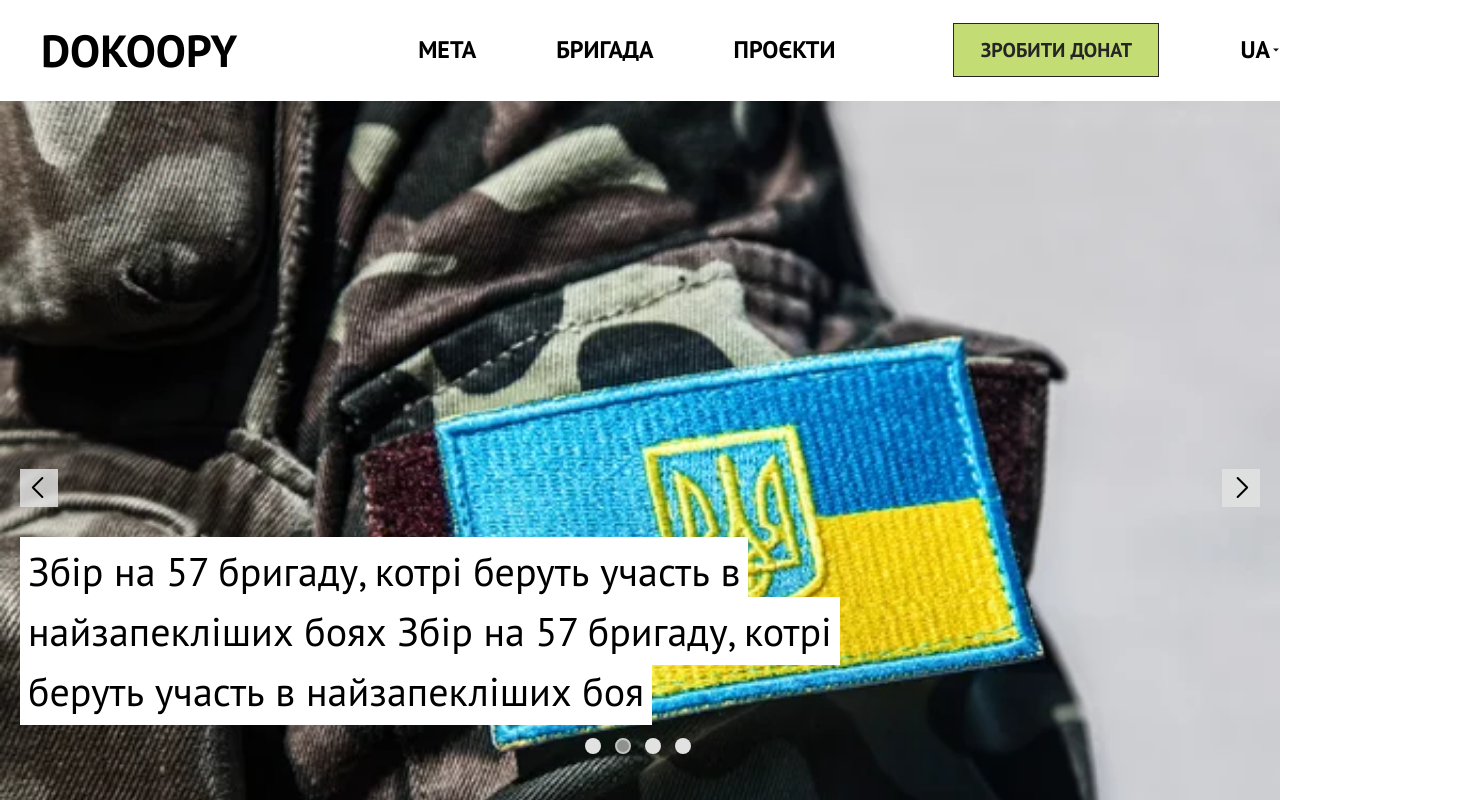
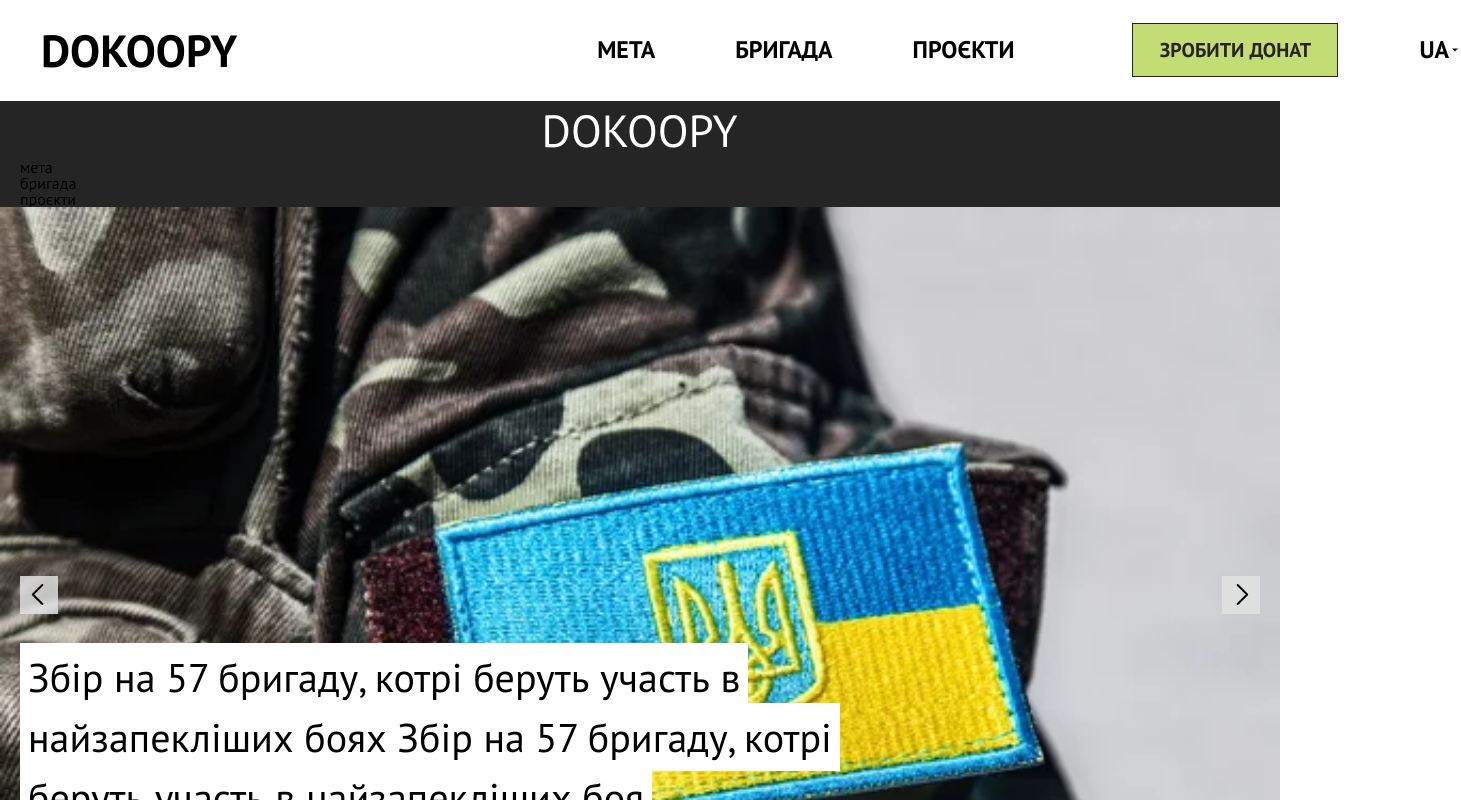
Before and after one commit to baza-trainee/dokoopy-frontend, a React (Vite) app: page / in a window 1280 px wide. Shown: the top 800 px of the page, 1461 px wide, since content can reach past the window. Built offline with nearby package versions, Linux system fonts and the light colour scheme.

Commit message:
add portal, add some styles to header
add portal to index.html

```diff
--- a/index.html
+++ b/index.html
@@ -10,10 +10,11 @@
          rel="stylesheet"
       />
       <meta name="viewport" content="width=device-width, initial-scale=1.0" />
-      <title>Vite + React</title>
+      <title>57 Бригада</title>
    </head>
    <body>
       <div id="root"></div>
+      <div id="app-modal"></div>
       <script type="module" src="/src/main.jsx"></script>
    </body>
 </html>
--- /dev/null
+++ b/src/assets/burger-menu.jsx
@@ -0,0 +1,16 @@
+export const BurgerMenu = () => {
+   return (
+      <svg
+         width="32"
+         height="32"
+         viewBox="0 0 32 32"
+         fill="none"
+         xmlns="http://www.w3.org/2000/svg"
+      >
+         <path
+            d="M2.6665 8.00008C2.6665 7.64646 2.80698 7.30732 3.05703 7.05727C3.30708 6.80722 3.64622 6.66675 3.99984 6.66675H27.9998C28.3535 6.66675 28.6926 6.80722 28.9426 7.05727C29.1927 7.30732 29.3332 7.64646 29.3332 8.00008C29.3332 8.3537 29.1927 8.69284 28.9426 8.94289C28.6926 9.19294 28.3535 9.33341 27.9998 9.33341H3.99984C3.64622 9.33341 3.30708 9.19294 3.05703 8.94289C2.80698 8.69284 2.6665 8.3537 2.6665 8.00008ZM2.6665 16.0427C2.6665 15.6891 2.80698 15.35 3.05703 15.0999C3.30708 14.8499 3.64622 14.7094 3.99984 14.7094H27.9998C28.3535 14.7094 28.6926 14.8499 28.9426 15.0999C29.1927 15.35 29.3332 15.6891 29.3332 16.0427C29.3332 16.3964 29.1927 16.7355 28.9426 16.9856C28.6926 17.2356 28.3535 17.3761 27.9998 17.3761H3.99984C3.64622 17.3761 3.30708 17.2356 3.05703 16.9856C2.80698 16.7355 2.6665 16.3964 2.6665 16.0427ZM3.99984 22.7521C3.64622 22.7521 3.30708 22.8926 3.05703 23.1426C2.80698 23.3927 2.6665 23.7318 2.6665 24.0854C2.6665 24.439 2.80698 24.7782 3.05703 25.0282C3.30708 25.2783 3.64622 25.4187 3.99984 25.4187H27.9998C28.3535 25.4187 28.6926 25.2783 28.9426 25.0282C29.1927 24.7782 29.3332 24.439 29.3332 24.0854C29.3332 23.7318 29.1927 23.3927 28.9426 23.1426C28.6926 22.8926 28.3535 22.7521 27.9998 22.7521H3.99984Z"
+            fill="#212121"
+         />
+      </svg>
+   );
+};
--- a/src/components/Header.jsx
+++ b/src/components/Header.jsx
@@ -1,6 +1,8 @@
 import { Link } from "react-router-dom";
 import { DonateButton } from "./DonateButton";
+
 import { Chevron } from "../assets/chevron-down.jsx";
+import { BurgerMenu } from "../assets/burger-menu.jsx";
 
 export const Header = () => {
    return (
@@ -23,6 +25,25 @@ export const Header = () => {
                <p className="language-selector">
                   UA <Chevron />
                </p>
+               <div className="burger-menu">
+                  <BurgerMenu />
+               </div>
+            </div>
+         </div>
+         <div className="mobile-menu">
+            <div className="container">
+               <Link to="/" className="logo logo_mobile-menu">
+                  dokoopy
+               </Link>
+               <nav className="navigation_mobile-menu">
+                  <ul className="navigation-list_mobile-menu">
+                     <li>мета</li>
+                     <li>бригада</li>
+                     <li>
+                        <Link to="allprojects">проєкти</Link>
+                     </li>
+                  </ul>
+               </nav>
             </div>
          </div>
       </header>
--- a/src/styles/components/_donate-button.scss
+++ b/src/styles/components/_donate-button.scss
@@ -15,9 +15,19 @@
 }
 
 .headerButton {
-   min-width: 206px;
-   min-height: 54px;
-   font-size: 20px;
+   display: none;
+   @media screen and (min-width: 480px) {
+   }
+
+   @media screen and (min-width: 768px) {
+      display: flex;
+      min-width: 206px;
+      min-height: 54px;
+      font-size: 20px;
+   }
+
+   @media screen and (min-width: 1280px) {
+   }
 }
 
 .mainButton {
--- a/src/styles/components/_header.scss
+++ b/src/styles/components/_header.scss
@@ -1,11 +1,23 @@
 .header {
    display: flex;
-   justify-content: flex-start;
+   justify-content: space-between;
    align-items: center;
-   padding: 21px;
-   min-height: 100px;
    font-family: PT Sans;
    font-weight: 700;
+
+   padding-top: 79px;
+   padding-bottom: 24px;
+
+   @media screen and (min-width: 768px) {
+      padding-top: 21px;
+      padding-bottom: 21px;
+   }
+
+   @media screen and (min-width: 1280px) {
+      justify-content: flex-start;
+      min-height: 100px;
+      padding: 21px;
+   }
 }
 
 .logo {
@@ -13,14 +25,39 @@
    margin: 0;
    padding: 0;
 
-   font-size: 45px;
+   font-size: 24px;
    line-height: 1.3;
    text-transform: uppercase;
+
+   @media screen and (min-width: 768px) {
+      margin-right: 179px;
+      font-size: 45px;
+   }
+}
+.logo_mobile-menu {
+   margin-left: auto;
+   margin-right: auto;
+   width: 197px;
+   font-size: 45px;
+   color: var(--white);
+   @media screen and (min-width: 480px) {
+   }
 }
 
 .naigation {
+   display: none;
+
+   @media screen and (min-width: 1280px) {
+      display: block;
       margin-left: 181px;
       margin-right: 118px;
+   }
+}
+
+.navigation_mobile-menu {
+   display: block;
+   margin-left: auto;
+   margin-right: auto;
 }
 
 .naigation-list {
@@ -31,13 +68,44 @@
 
    font-size: 24px;
    text-transform: uppercase;
+
+   @media screen and (min-width: 480px) {
+   }
+
+   @media screen and (min-width: 768px) {
+   }
+
+   @media screen and (min-width: 1280px) {
+   }
+}
+
+.navigation-list_mobile-menu {
+   @media screen and (min-width: 480px) {
+   }
 }
 
 .navigation-link {
    color: var(--header-text);
+
+   @media screen and (min-width: 480px) {
+   }
+
+   @media screen and (min-width: 768px) {
+   }
+
+   @media screen and (min-width: 1280px) {
+   }
 }
 
 .language-selector {
+   display: none;
+   @media screen and (min-width: 480px) {
+   }
+
+   @media screen and (min-width: 768px) {
+   }
+
+   @media screen and (min-width: 1280px) {
       display: flex;
       align-items: center;
 
@@ -45,3 +113,19 @@
       font-size: 24px;
       text-transform: uppercase;
    }
+}
+
+.burger-menu {
+   @media screen and (min-width: 768px) {
+      margin-left: 93px;
+   }
+
+   @media screen and (min-width: 1280px) {
+      display: none;
+   }
+}
+
+//?mobile menu
+.mobile-menu {
+   background-color: var(--background-dark);
+}
```
Also changed, not shown: public/burger_menu.svg (added). Lines whose indentation alone changed are shown as unchanged.
